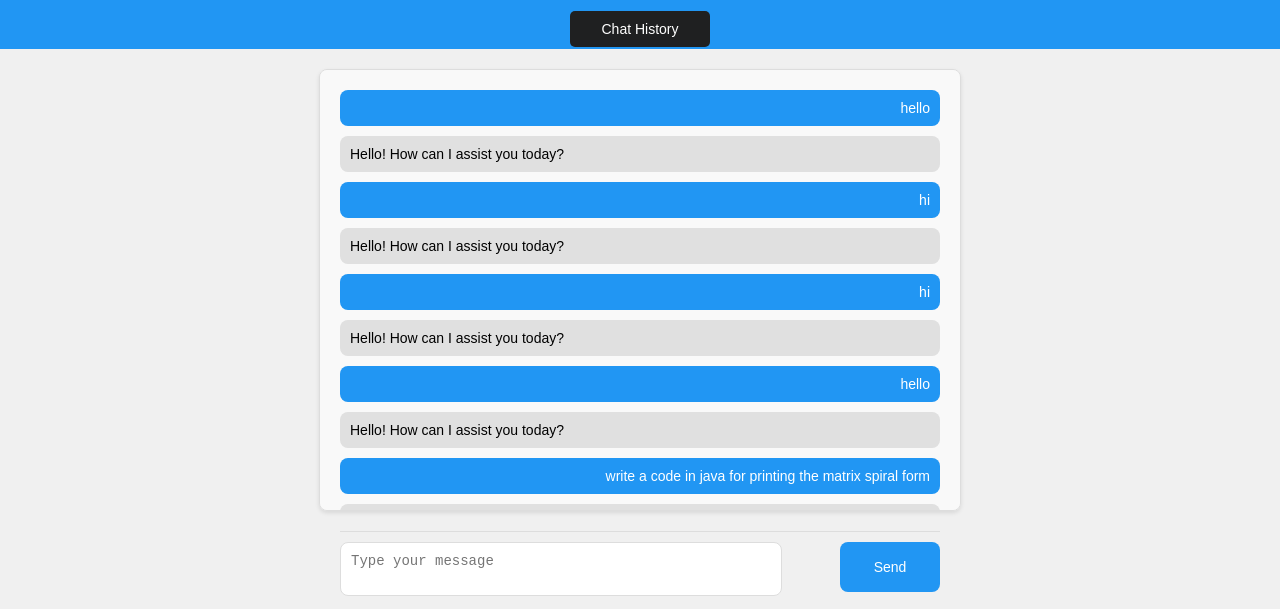
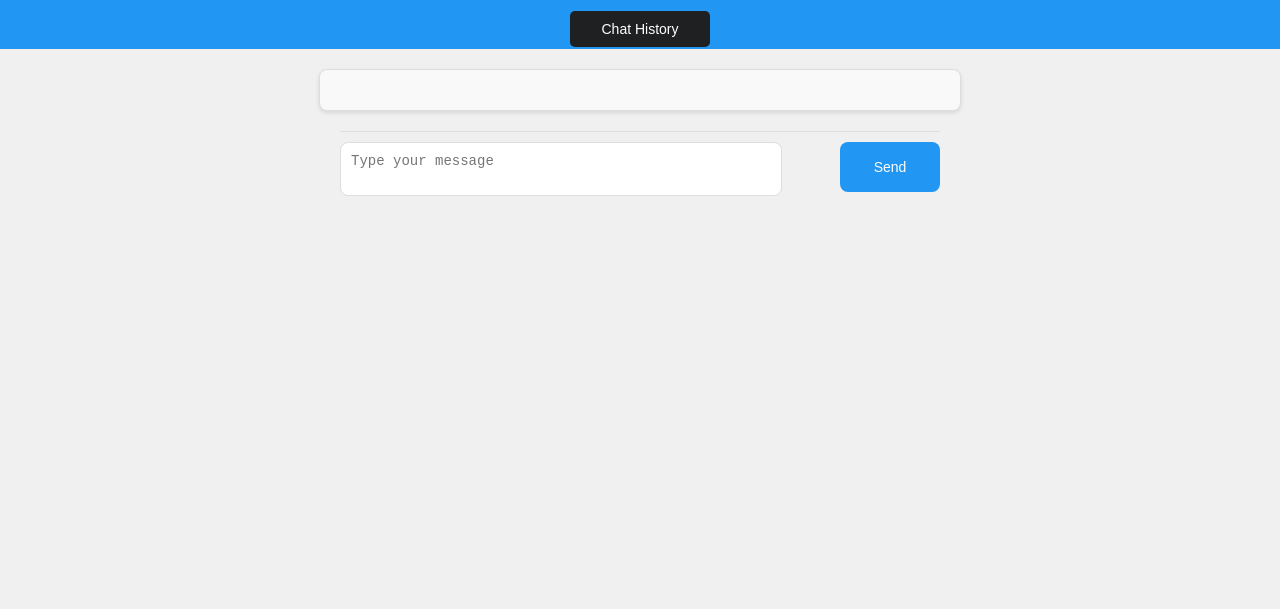
Before and after one commit to jigneshsharma123/chatbotSocket.io, a website: page public/index.html in a window 1280 px wide. Shown: the part 71-680 px from the top of the page. Drawn offline with nearby package versions, Linux system fonts and the light colour scheme; no server answers.

Commit message:
removing the staic data from the chat section

````diff
--- a/public/index.html
+++ b/public/index.html
@@ -15,58 +15,9 @@
     </div>
   </div>
   <div class="main-container">
-      <div class="chat-container" id="chat-container"><div class="message outgoing-msg"><div class="msg-content">hello </div></div><div class="message incoming-msg"><div class="msg-content">Hello! How can I assist you today?</div></div><div class="message outgoing-msg"><div class="msg-content">hi</div></div><div class="message incoming-msg"><div class="msg-content">Hello! How can I assist you today?</div></div><div class="message outgoing-msg"><div class="msg-content">hi</div></div><div class="message incoming-msg"><div class="msg-content">Hello! How can I assist you today?</div></div><div class="message outgoing-msg"><div class="msg-content">hello</div></div><div class="message incoming-msg"><div class="msg-content">Hello! How can I assist you today?</div></div><div class="message outgoing-msg"><div class="msg-content">write a code in java for printing the matrix spiral form</div></div><div class="message incoming-msg"><div class="msg-content">Here is a Java code that prints a matrix in spiral form:
+    <div class="chat-container" id="chat-container">
 
-        ```java
-        public class SpiralMatrix {
-
-            public static void printMatrixInSpiralForm(int[][] matrix) {
-                if (matrix == null || matrix.length == 0</div></div><div class="message outgoing-msg"><div class="msg-content">hi</div></div><div class="message incoming-msg"><div class="msg-content">Hello! How can I assist you today?</div></div><div class="message outgoing-msg"><div class="msg-content">hi</div></div><div class="message incoming-msg"><div class="msg-content">Hello! How can I assist you today?</div></div><div class="message outgoing-msg"><div class="msg-content">write code to print the reverse of the linked list</div></div><div class="message incoming-msg"><div class="msg-content">Sure! Here's a code example in Python to print the reverse of a singly linked list:
-
-        ```
-        class Node:
-            def __init__(self, data):
-                self.data = data
-                self.next = None
-
-        class LinkedList:
-            def __init__(self):
-                self.head = None
-
-            def reversePrint(self):
-                # Base case: if the linked list is empty
-                if self.head is None:
-                    return
-
-                # Initialize an empty stack
-                stack = []
-
-                # Push all the elements of the linked list onto the stack
-                current = self.head
-                while current:
-                    stack.append(current.data)
-                    current = current.next
-
-                # Pop elements from the stack and print them
-                while stack:
-                    print(stack.pop())
-
-        # Create a sample linked list
-        linked_list = LinkedList()
-        linked_list.head = Node(1)
-        second = Node(2)
-        third = Node(3)
-        fourth = Node(4)
-
-        linked_list.head.next = second
-        second.next = third
-        third.next = fourth
-
-        # Reverse and print the linked list
-        linked_list.reversePrint()
-        ```
-
-        This code defines a `Node` class to represent a node in the linked list and a `LinkedList` class to represent the linked list itself. The `reversePrint` method uses a stack to first store all the elements of the linked list in reverse order and then pops and prints them one by one. In the given example, the linked list contains elements `1 -&gt; 2 -&gt; 3 -&gt; 4`, and the reversePrint method will print `4 -&gt; 3 -&gt; 2 -&gt; 1`.</div></div><div class="message outgoing-msg"><div class="msg-content">hi</div></div><div class="message incoming-msg"><div class="msg-content">Hello! How can I assist you today?</div></div><div class="message outgoing-msg"><div class="msg-content">hi</div></div><div class="message incoming-msg"><div class="msg-content">Hello! How can I assist you today?</div></div><div class="message outgoing-msg"><div class="msg-content">hi</div></div><div class="message incoming-msg"><div class="msg-content">Hello! How can I assist you today?</div></div></div>
+    </div>
     <div class="input-container">
       <textarea id="message" placeholder="Type your message"></textarea>
       <button id="send">Send</button>
````
